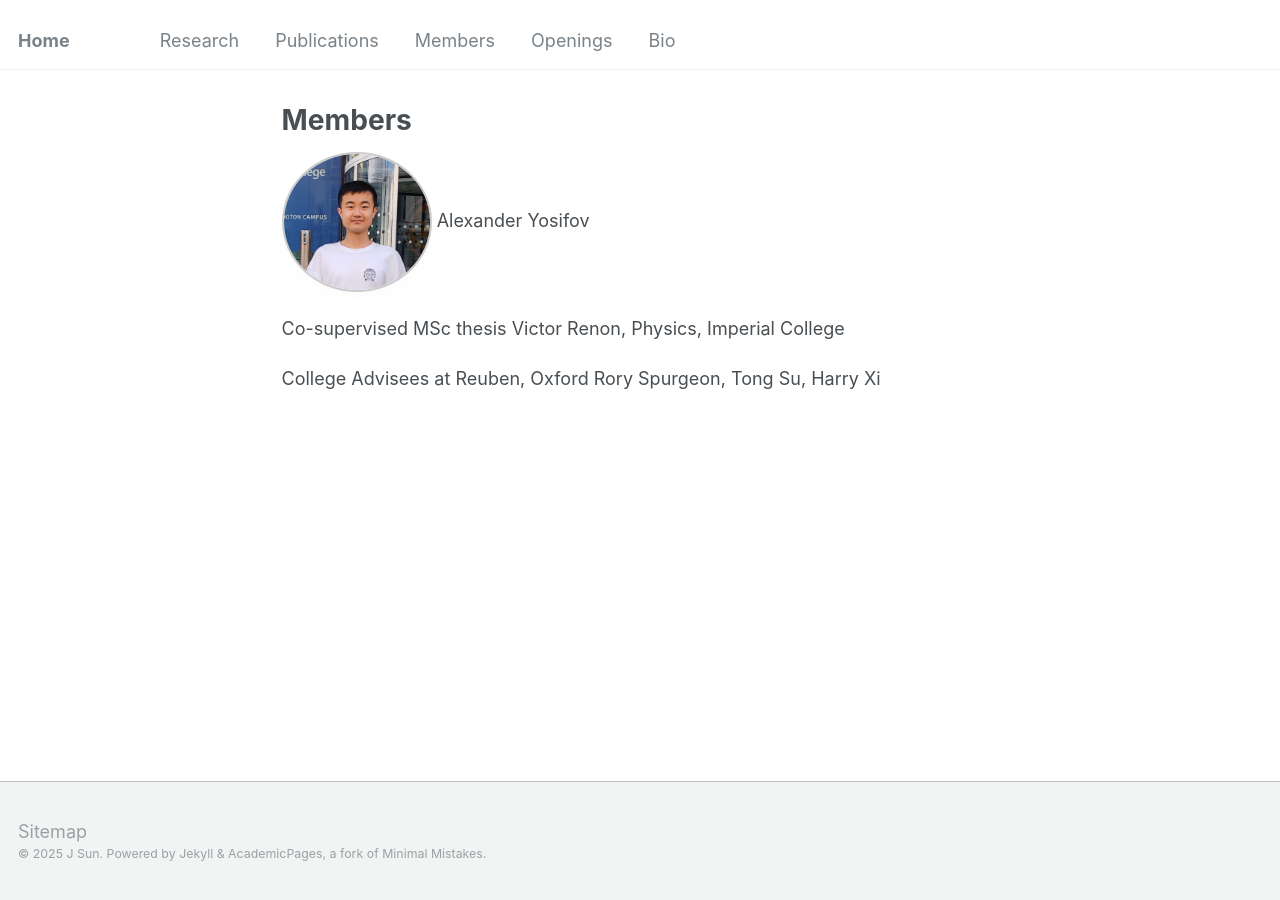
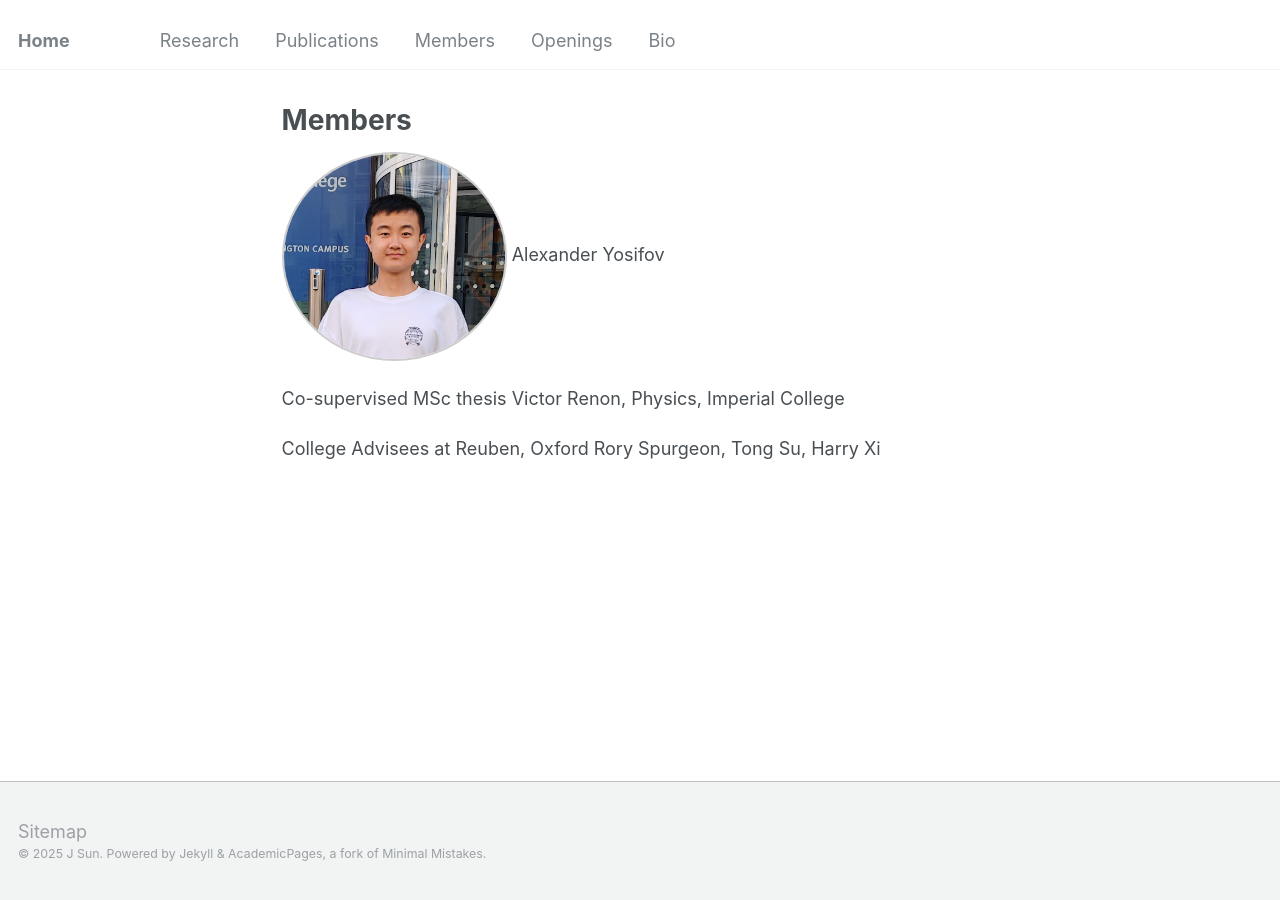
Before and after one commit to jinzhao-sun/jinzhao-sun.github.io, a Jekyll site: the page built from _pages/members.md, in a window 1280 px wide. Built offline with Jekyll 4.4.1, drawn with Linux system fonts in a browser that asks for light colours.

Commit message:
Update members.md

```diff
--- a/_pages/members.md
+++ b/_pages/members.md
@@ -10,7 +10,7 @@ redirect_from:
 {% include base_path %}
 
 
-<img src="/images/profile.jpg" alt="Description" style="border-radius: 50%; box-shadow: 0 4px 15px rgba(0, 0, 0, 0.02); border: 2px solid #ccc; width: 150px;">
+<img src="/images/profile.jpg" alt="Description" style="border-radius: 50%; box-shadow: 0 0px 1px rgba(0, 0, 0, 0.02); border: 2px solid #ccc; width: 225px;">
 Alexander Yosifov
 
 
```
